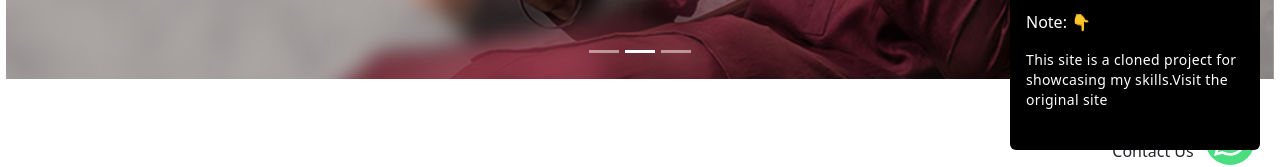
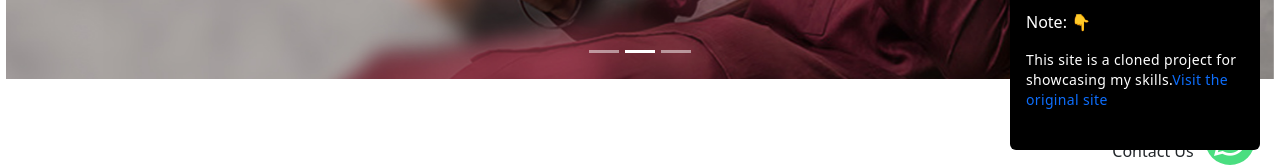
Before and after one commit to Offensic/Binyousaf.pk, a React (Create React App) app in the folder Frontend/: page / in a window 1280 px wide. Shown: the part 610-777 px from the top of the page. Built offline with nearby package versions, Linux system fonts and the light colour scheme; no server answers.

Commit message:
Chnage on Ui on Home page

```diff
--- a/Frontend/src/Main Component/Home.js
+++ b/Frontend/src/Main Component/Home.js
@@ -34,9 +34,9 @@ function Home() {
             {/* Disclaimer Note: */}
             <div className="w-[250px] text-white bg-black px-3 py-4 z-[1000] fixed right-5 bottom-10 rounded-md">
                 <p>Note: 👇</p>
-                <p className="text-sm tracking-wide text-white ">
+                <p className="text-sm tracking-wide ">
                     This site is a cloned project for showcasing my skills.
-                    <a href="https://ochi.design/" target="_blank" className="text-white  cursor-pointer hover:text-orange-300">
+                    <a href="https://binyousaf.pk/" target="_blank" className="cursor-pointer hover:text-orange-300">
                         Visit the original site
                     </a>
                 </p>
```
